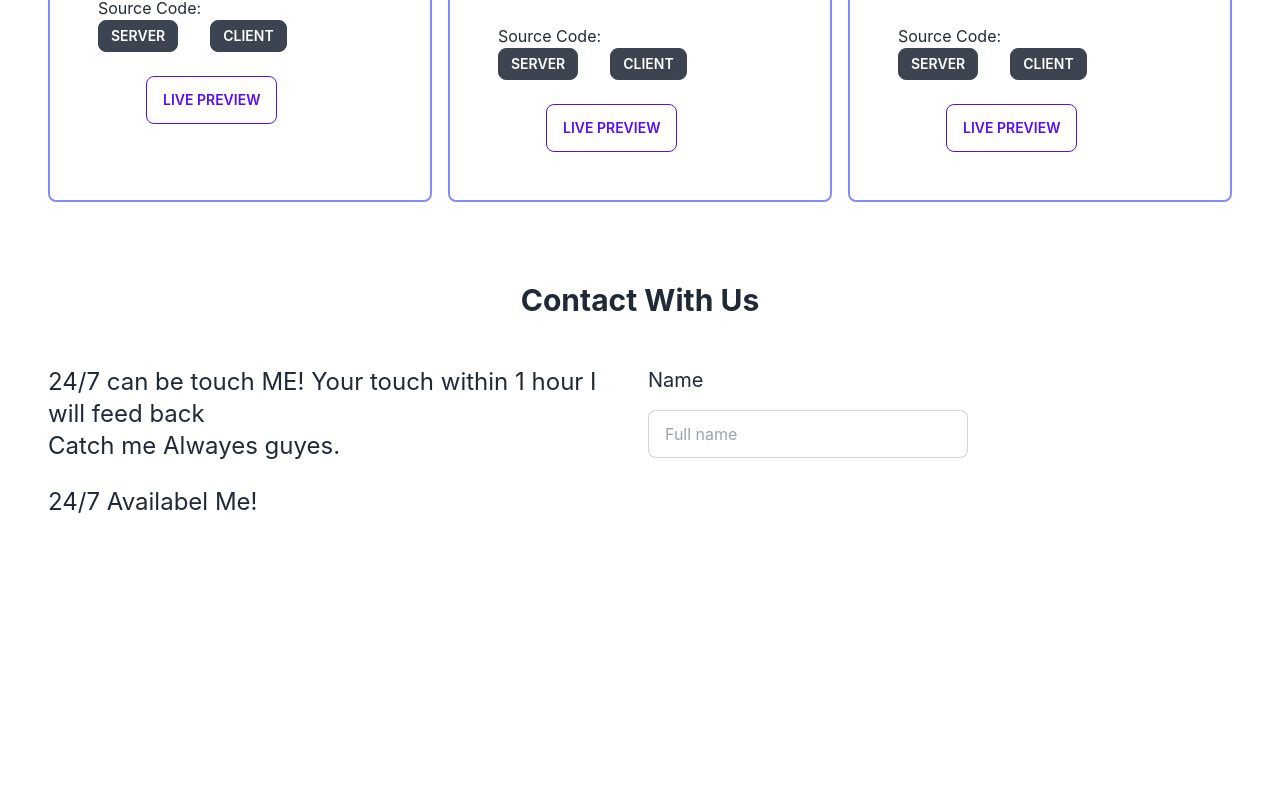
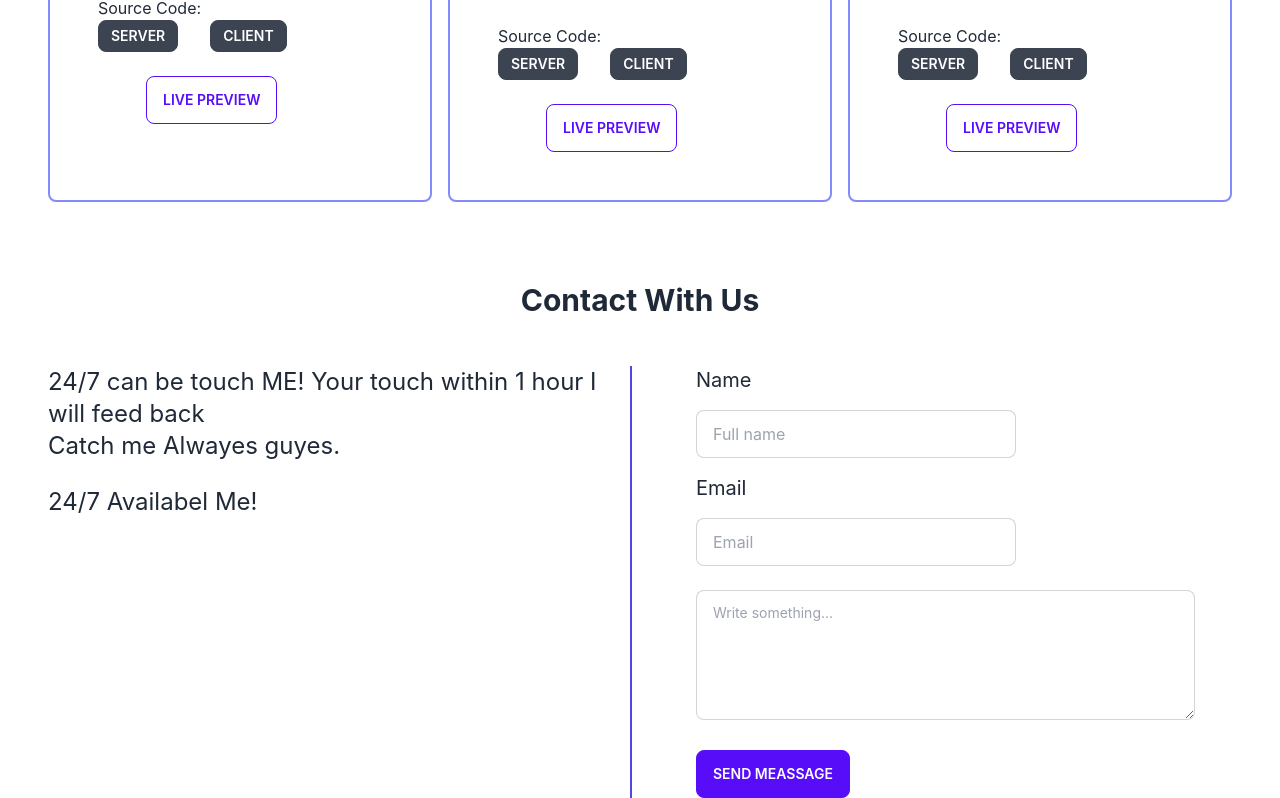
Before and after one commit to abdullah-miah/portfolio, a React (Create React App) app: page / in a window 1280 px wide. Shown: the part 1891-2689 px from the top of the page. Before the commit the page ends 2409 px from the top, so only its background shows below. Built offline with nearby package versions, Linux system fonts and the light colour scheme.

Commit message:
projects completed

```diff
--- a/src/Componets/Contact/Contact.js
+++ b/src/Componets/Contact/Contact.js
@@ -5,16 +5,21 @@ const Contact = () => {
         <div className='mt-20 mx-12'>
             <h1 className='text-center text-3xl font-bold'>Contact With Us</h1>
         <div className='grid grid-cols-1 lg:grid-cols-2 mt-12 gap-4'>
-         <div>
+         <div className=' border-r-2 border-indigo-600'>
              <h1 className='text-2xl'>24/7 can be touch ME! Your touch within 1 hour I will feed back</h1>
              <p className='text-2xl'>Catch me Alwayes guyes. </p>
              <h3 className='text-2xl mt-6'>24/7 Availabel Me!</h3>
          </div>
-         <div>
+         <div className='lg:mx-12'>
+             <form>
              <p className='text-xl mb-4'>Name</p>
-             <input type="text" placeholder="Full name" class="input input-bordered w-full max-w-xs" />
-             <form>
-
+             <input required type="text" placeholder="Full name" class="input input-bordered w-full max-w-xs" />
+             <p className='text-xl my-4'>Email</p>
+             <input required type="text" placeholder="Email" class="input input-bordered w-full max-w-xs" />
+             <br></br>
+             <textarea required rows="4" cols="50" class="textarea textarea-bordered  my-6" placeholder="Write something..."></textarea>
+             <br/>
+             <input className='btn btn-primary' type='submit' value='Send meassage'></input>
              </form>
          </div>
 
```
